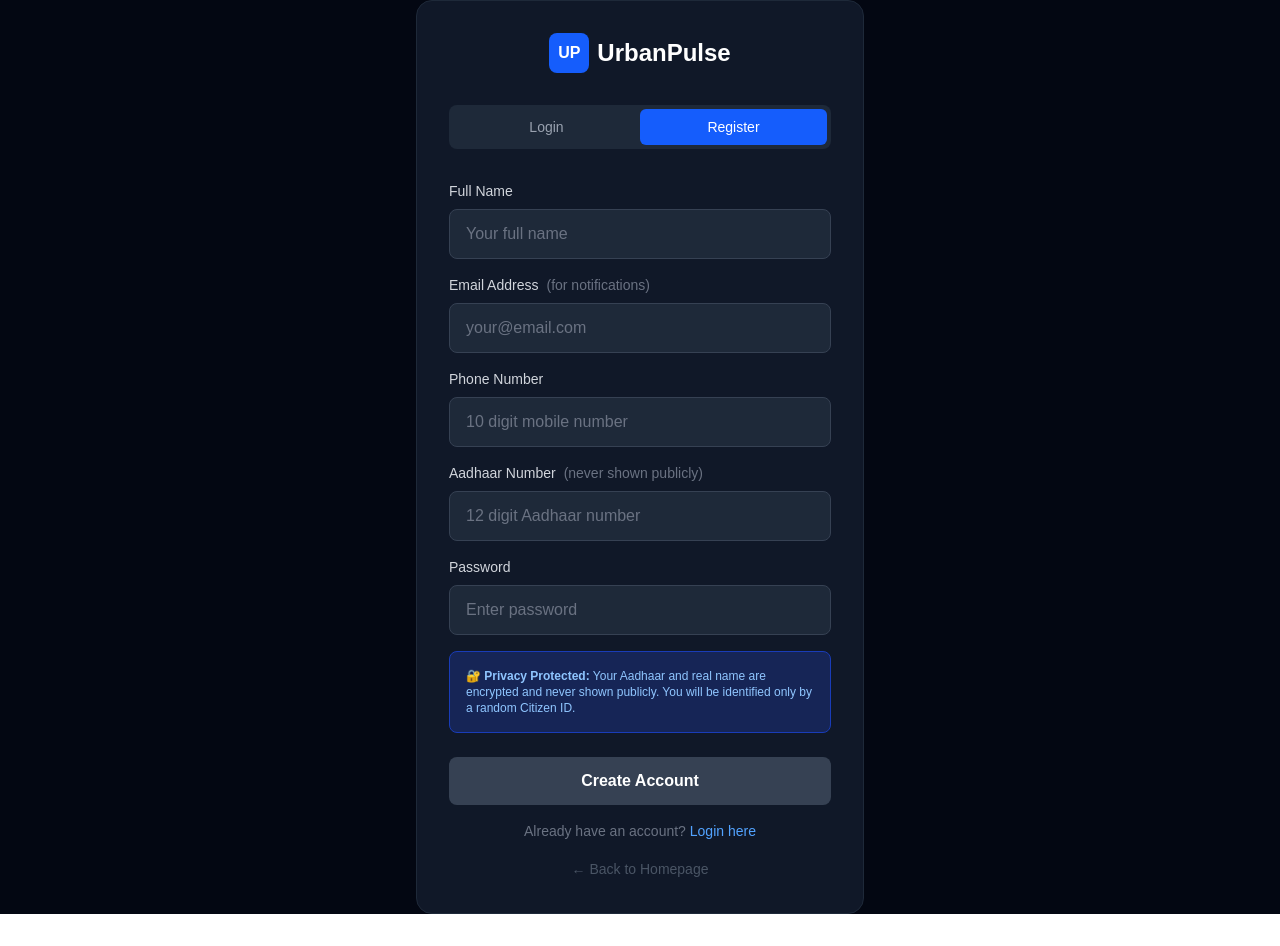
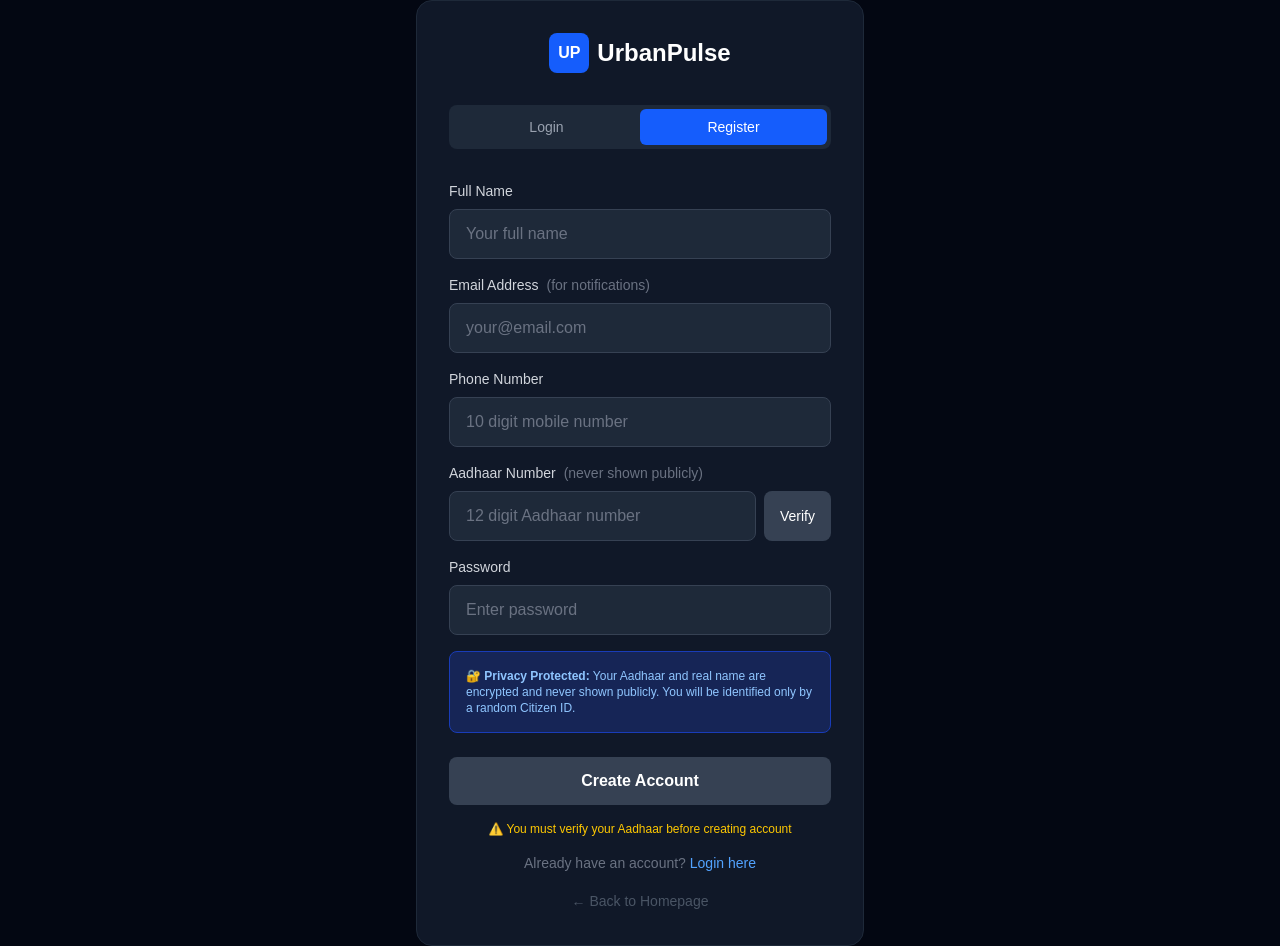
Before and after one commit to monishasundaram/UrbanPulse, a Next.js app in the folder frontend/: page /login in a window 1280 px wide. Both pictures are taken after a click on the button "Register". Before the commit the page ends 914 px from the top, so only its background shows below. Built offline with nearby package versions, Linux system fonts and the light colour scheme; no server answers.

Commit message:
added changes

```diff
--- /dev/null
+++ b/frontend/app/firebase.js
@@ -0,0 +1,11 @@
+import { initializeApp } from "firebase/app";
+import { getAuth } from "firebase/auth";
+
+const firebaseConfig = {
+  apiKey: "YOUR_API_KEY",
+  authDomain: "YOUR_AUTH_DOMAIN",
+  projectId: "YOUR_PROJECT_ID",
+};
+
+const app = initializeApp(firebaseConfig);
+export const auth = getAuth(app);
--- a/frontend/app/login/page.js
+++ b/frontend/app/login/page.js
@@ -2,6 +2,9 @@
 import { useState } from 'react';
 import Link from 'next/link';
 import { registerCitizen, loginCitizen } from '../../lib/api';
+import { useEffect } from 'react';
+import { auth } from '../../lib/firebase';
+import { RecaptchaVerifier, signInWithPhoneNumber } from 'firebase/auth';
 
 export default function Login() {
   const [mode, setMode] = useState('login');
@@ -9,6 +12,11 @@ export default function Login() {
   const [success, setSuccess] = useState(false);
   const [citizenId, setCitizenId] = useState('');
   const [error, setError] = useState('');
+  const [aadhaarVerified, setAadhaarVerified] = useState(false);
+  const [showOtp, setShowOtp] = useState(false);
+  const [otp, setOtp] = useState('');
+  const [generatedOtp, setGeneratedOtp] = useState('');
+  const [otpError, setOtpError] = useState('');
   const [form, setForm] = useState({
     name: '',
     email: '',
@@ -17,12 +25,53 @@ export default function Login() {
     aadhaar: '',
   });
 
+  useEffect(() => {
+    if (typeof window !== "undefined" && !window.recaptchaVerifier) {
+      window.recaptchaVerifier = new RecaptchaVerifier(
+        "recaptcha-container",
+        { size: "normal" },
+        auth
+      );
+    }
+  }, []);
+
   const handleChange = (e) => {
     setForm({ ...form, [e.target.name]: e.target.value });
     setError('');
   };
 
+  const verifyAadhaar = () => {
+    if (form.aadhaar.length !== 12) {
+      setOtpError('❌ Aadhaar must be exactly 12 digits');
+      return;
+    }
+    if (!form.phone || form.phone.length !== 10) {
+      setOtpError('❌ Please enter your 10 digit mobile number first');
+      return;
+    }
+    const mockOtp = Math.floor(100000 + Math.random() * 900000).toString();
+    setGeneratedOtp(mockOtp);
+    setShowOtp(true);
+    setOtpError('');
+    alert(`📱 OTP sent to mobile number ending in ...${form.phone.slice(-4)}\n\nDemo OTP: ${mockOtp}\n\n(In production this will be sent via SMS)`);
+  };
+
+  const verifyOtp = async () => {
+  try {
+    await window.confirmationResult.confirm(otp);
+    setAadhaarVerified(true);
+    setShowOtp(false);
+    setOtp('');
+    setOtpError('');
+  } catch (error) {
+    setOtpError('❌ Wrong OTP. Please try again.');
+  }
+};
   const handleSubmit = async () => {
+    if (mode === 'register' && !aadhaarVerified) {
+      setError('❌ Please verify your Aadhaar number first');
+      return;
+    }
     setLoading(true);
     setError('');
     try {
@@ -109,7 +158,7 @@ export default function Login() {
         {/* Toggle */}
         <div className="flex bg-gray-800 rounded-lg p-1 mb-8">
           <button
-            onClick={() => { setMode('login'); setError(''); }}
+            onClick={() => { setMode('login'); setError(''); setAadhaarVerified(false); setShowOtp(false); }}
             className={`flex-1 py-2 rounded-md text-sm font-medium transition ${mode === 'login' ? 'bg-blue-600 text-white' : 'text-gray-400 hover:text-white'}`}
           >
             Login
@@ -124,7 +173,7 @@ export default function Login() {
 
         <div className="space-y-4">
 
-          {/* Name - Register only */}
+          {/* Name */}
           {mode === 'register' && (
             <div>
               <label className="block text-sm font-medium text-gray-300 mb-2">Full Name</label>
@@ -139,7 +188,7 @@ export default function Login() {
             </div>
           )}
 
-          {/* Email - Register only */}
+          {/* Email */}
           {mode === 'register' && (
             <div>
               <label className="block text-sm font-medium text-gray-300 mb-2">
@@ -166,17 +215,19 @@ export default function Login() {
               value={form.phone}
               onChange={handleChange}
               placeholder="10 digit mobile number"
+              maxLength={10}
               className="w-full bg-gray-800 border border-gray-700 rounded-lg px-4 py-3 text-white placeholder-gray-500 focus:outline-none focus:border-blue-500"
             />
           </div>
 
-          {/* Aadhaar - Register only */}
+          {/* Aadhaar with OTP Verify */}
           {mode === 'register' && (
             <div>
               <label className="block text-sm font-medium text-gray-300 mb-2">
                 Aadhaar Number
                 <span className="text-gray-500 font-normal ml-2">(never shown publicly)</span>
               </label>
+              <div className="flex gap-2">
                 <input
                   type="text"
                   name="aadhaar"
@@ -184,8 +235,53 @@ export default function Login() {
                   onChange={handleChange}
                   placeholder="12 digit Aadhaar number"
                   maxLength={12}
-                className="w-full bg-gray-800 border border-gray-700 rounded-lg px-4 py-3 text-white placeholder-gray-500 focus:outline-none focus:border-blue-500"
+                  disabled={aadhaarVerified}
+                  className={`flex-1 bg-gray-800 border rounded-lg px-4 py-3 text-white placeholder-gray-500 focus:outline-none focus:border-blue-500 ${aadhaarVerified ? 'border-green-600 opacity-75' : 'border-gray-700'}`}
                 />
+                <button
+                  type="button"
+                  onClick={verifyAadhaar}
+                  disabled={form.aadhaar.length !== 12 || aadhaarVerified}
+                  className={`px-4 py-3 rounded-lg text-sm font-medium transition ${aadhaarVerified ? 'bg-green-700 text-white' : 'bg-blue-600 hover:bg-blue-700 disabled:bg-gray-700 disabled:cursor-not-allowed text-white'}`}
+                >
+                  {aadhaarVerified ? '✅ Done' : 'Verify'}
+                </button>
+              </div>
+
+              {/* OTP Input */}
+              {showOtp && (
+                <div className="mt-3 space-y-2">
+                  <div className="bg-blue-950 border border-blue-800 rounded-lg p-3">
+                    <p className="text-blue-300 text-xs">
+                      📱 OTP sent to mobile ending in ...{form.phone.slice(-4)}
+                    </p>
+                  </div>
+                  <div className="flex gap-2">
+                    <input
+                      type="text"
+                      value={otp}
+                      onChange={(e) => { setOtp(e.target.value); setOtpError(''); }}
+                      placeholder="Enter 6 digit OTP"
+                      maxLength={6}
+                      className="flex-1 bg-gray-800 border border-gray-700 rounded-lg px-4 py-3 text-white placeholder-gray-500 focus:outline-none focus:border-blue-500"
+                    />
+                    <button
+                      type="button"
+                      onClick={verifyOtp}
+                      disabled={otp.length !== 6}
+                      className="bg-green-600 hover:bg-green-700 disabled:bg-gray-700 disabled:cursor-not-allowed px-4 py-3 rounded-lg text-sm font-medium transition text-white"
+                    >
+                      Submit
+                    </button>
+                  </div>
+                  {otpError && <p className="text-red-400 text-xs">{otpError}</p>}
+                </div>
+              )}
+
+              {aadhaarVerified && (
+                <p className="text-green-400 text-xs mt-2">✅ Aadhaar verified with mobile number!</p>
+              )}
+              {otpError && !showOtp && <p className="text-red-400 text-xs mt-1">{otpError}</p>}
             </div>
           )}
 
@@ -205,7 +301,7 @@ export default function Login() {
           {/* Error Message */}
           {error && (
             <div className="bg-red-950 border border-red-800 rounded-lg p-3">
-              <p className="text-red-300 text-sm">❌ {error}</p>
+              <p className="text-red-300 text-sm">{error}</p>
             </div>
           )}
 
@@ -219,11 +315,17 @@ export default function Login() {
 
           <button
             onClick={handleSubmit}
-            disabled={loading || !form.phone || !form.password}
+            disabled={loading || !form.phone || !form.password || (mode === 'register' && !aadhaarVerified)}
             className="w-full bg-blue-600 hover:bg-blue-700 disabled:bg-gray-700 disabled:cursor-not-allowed py-3 rounded-lg font-semibold transition mt-2"
           >
             {loading ? 'Please wait...' : mode === 'login' ? 'Login' : 'Create Account'}
           </button>
+
+          {mode === 'register' && !aadhaarVerified && (
+            <p className="text-yellow-400 text-xs text-center">
+              ⚠️ You must verify your Aadhaar before creating account
+            </p>
+          )}
 
           <div className="text-center text-sm text-gray-500">
             {mode === 'login' ? (
--- /dev/null
+++ b/package.json
@@ -0,0 +1,5 @@
+{
+  "dependencies": {
+    "firebase": "^12.11.0"
+  }
+}
```
Also changed, not shown: 1 other file (tests, documents, lock files or other folders). Lines whose indentation alone changed are shown as unchanged.
